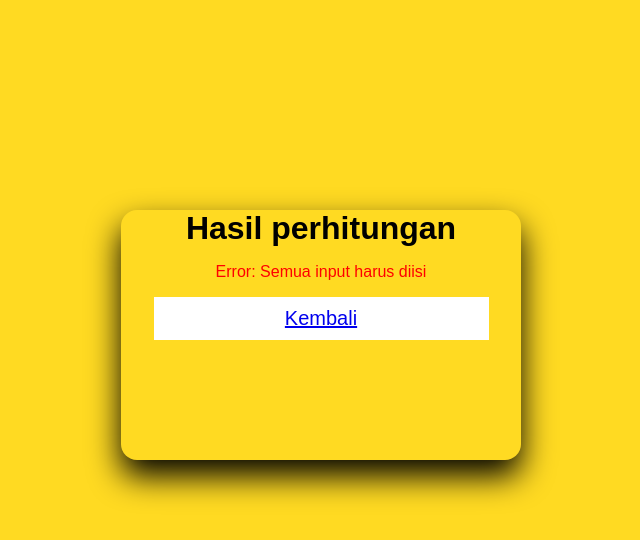
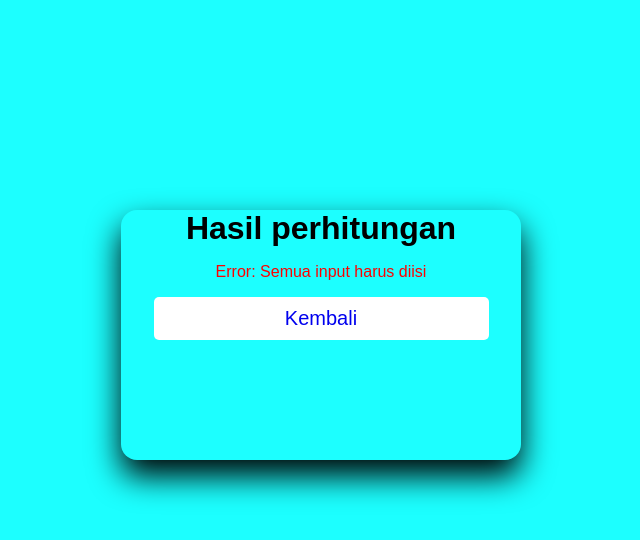
Before and after one commit to MuhDhiyaulLami/ukk_kalkulator3, a PHP site: page /hasil.php?angka1=1 in a window 1280 px wide. Shown: the top 540 px of the page, without its empty margins (319-959 px from the left). Run offline with PHP 8.4, Linux system fonts and the light colour scheme; data that the repository does not hold is empty.

Commit message:
Add files via upload

```diff
--- a/ukk_kalkulator3/hasil.php
+++ b/ukk_kalkulator3/hasil.php
@@ -34,12 +34,17 @@
             $hasil = $angka1 * $angka2;
         }else if($operator == ':') {
             if ($angka2 == 0) {
-                echo "<p style='color: red;'>Error: Input harus berupa angka!</p>";
+                echo "<p style='color: red;'>Error: Masukan bilangan selain nol </p>";
                 echo "<a href='index.php'>Kembali</a>";
                 exit;
             }
             $hasil = $angka1 / $angka2;
         }else if($operator == '%') {
+            if ($angka2 == 0) {
+                echo "<p style='color: red;'>Error: Masukan bilangan selain nol </p>";
+                echo "<a href='index.php'>Kembali</a>";
+                exit;
+            }
             $hasil = $hasil % $angka2;
         }else if($operator == '^') {
             $hasil = pow($angka1,$angka2);
--- a/ukk_kalkulator3/style.css
+++ b/ukk_kalkulator3/style.css
@@ -1,5 +1,5 @@
 body {
-    background-color: rgba(255, 214, 7, 0.89);
+    background-color: rgba(0, 255, 255, 0.89);
     text-align: center;
     font-family: Arial, Helvetica, sans-serif;
     margin-top: 210px;
@@ -19,6 +19,7 @@ h1{
 }
 
 input, select,button, a{
+    border-radius: 5px;
     margin-bottom: 15px;
     padding: 10px;
     width: 100px;
@@ -31,6 +32,7 @@ select,a{
 }
 
 button, a{
+    text-decoration: none;
     display: block;
     margin: 0 auto 15px;
     width: 315px;
```
